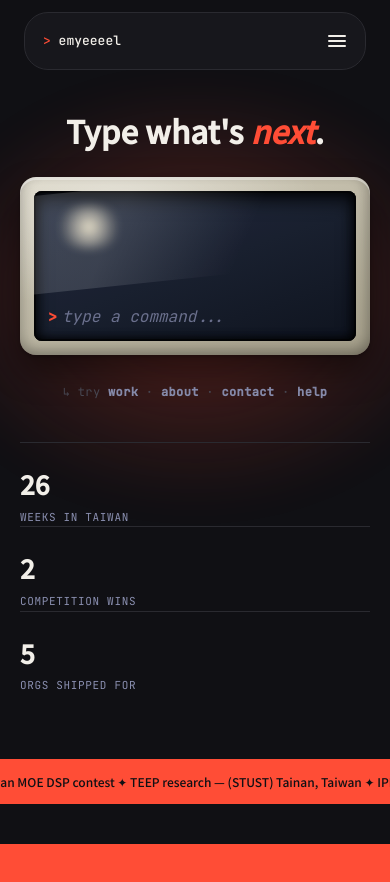
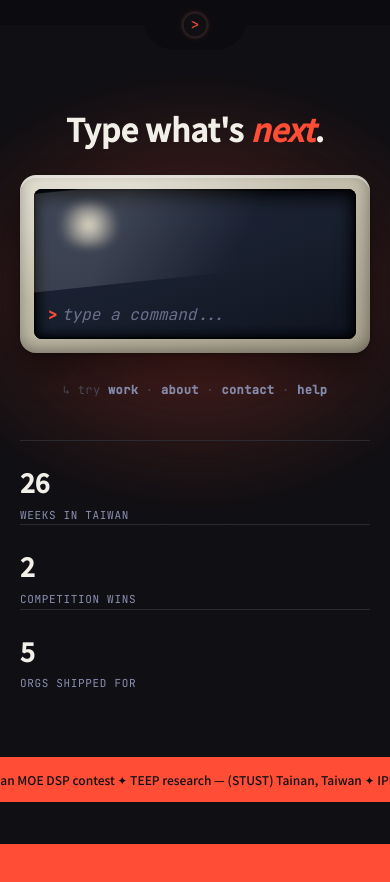
Before and after one commit to emyeeeel/emyeeeel-portfolio, a React (Vite) app: page / in a window 390 px wide. Shown: the top 882 px of the page. Built offline with nearby package versions, Linux system fonts and the light colour scheme; a web font is replaced by a local one.

Commit message:
added new nav component

```diff
--- /dev/null
+++ b/src/components/Layout.css
@@ -0,0 +1,3 @@
+.layout-main {
+  padding-top: 56px;
+}
--- a/src/components/Layout.jsx
+++ b/src/components/Layout.jsx
@@ -1,13 +1,14 @@
 import { Outlet } from "react-router-dom";
-import Nav from "./Nav.jsx";
+import NavNotch from "./NavNotch.jsx";
 import Contact from "./Contact.jsx";
 import Footer from "./Footer.jsx";
+import "./Layout.css";
 
 function Layout() {
   return (
     <>
-      <Nav />
-      <main>
+      <NavNotch />
+      <main className="layout-main">
         <Outlet />
       </main>
       <Contact />
--- /dev/null
+++ b/src/components/NavNotch.css
@@ -0,0 +1,166 @@
+.nav-notch__bg {
+  position: fixed;
+  top: 0;
+  left: 0;
+  width: 100%;
+  height: 25px;
+  background: #0c0c10;
+  z-index: 99;
+  pointer-events: none;
+}
+
+.nav-notch {
+  position: fixed;
+  top: 0;
+  left: 50%;
+  z-index: 100;
+  width: 106px;
+  max-width: calc(100vw - 32px);
+  overflow: hidden;
+  background: #0c0c10;
+  border-top: none;
+  border-radius: 0 0 34px 34px;
+  transform: translateX(-50%);
+  transition: width 420ms cubic-bezier(0.65, 0, 0.35, 1);
+}
+
+.nav-notch.is-open {
+  width: 560px;
+}
+
+.nav-notch__content {
+  display: grid;
+  grid-template-columns: 1fr auto 1fr;
+  align-items: center;
+  column-gap: 18px;
+  padding: 12px 18px;
+}
+
+.nav-notch__trigger {
+  display: flex;
+  align-items: center;
+  justify-content: center;
+  flex-shrink: 0;
+}
+
+.nav-notch__icon {
+  width: 22px;
+  height: 22px;
+  border-radius: 50%;
+  display: block;
+  box-shadow:
+    0 0 0 3px rgba(255, 255, 255, 0.05),
+    0 0 10px rgba(255, 77, 54, 0.2);
+  transition: box-shadow var(--transition-fast);
+}
+
+@media (hover: hover) {
+  .nav-notch__trigger:hover .nav-notch__icon {
+    box-shadow:
+      0 0 0 3px rgba(255, 255, 255, 0.08),
+      0 0 14px rgba(255, 77, 54, 0.4);
+  }
+}
+
+.nav-notch__side {
+  display: flex;
+  align-items: center;
+  gap: 16px;
+  min-width: 0;
+  overflow: hidden;
+  white-space: nowrap;
+  opacity: 0;
+  filter: blur(4px);
+  transition:
+    opacity 260ms ease,
+    filter 260ms ease,
+    transform 260ms ease;
+}
+
+.nav-notch__side--left {
+  justify-content: flex-end;
+  transform: scale(1.1) translateX(-10px);
+}
+
+.nav-notch__side--right {
+  justify-content: flex-start;
+  transform: scale(1.1) translateX(10px);
+}
+
+.nav-notch.is-open .nav-notch__side {
+  opacity: 1;
+  filter: blur(0);
+  transition-delay: 140ms;
+}
+
+.nav-notch.is-open .nav-notch__side--left {
+  transform: scale(1) translateX(0);
+}
+
+.nav-notch.is-open .nav-notch__side--right {
+  transform: scale(1) translateX(0);
+}
+
+.nav-notch__list {
+  display: flex;
+  align-items: center;
+  gap: 16px;
+  list-style: none;
+  margin: 0;
+  padding: 0;
+}
+
+.nav-notch__list a {
+  font-family: var(--font-mono);
+  font-size: 13px;
+  color: var(--body-on-ink);
+  transition: color var(--transition-fast);
+}
+
+@media (hover: hover) {
+  .nav-notch__list a:hover {
+    color: var(--coral);
+  }
+}
+
+.nav-notch__cta {
+  font-family: var(--font-body);
+  font-size: 13px;
+  font-weight: 600;
+  color: var(--ink);
+  background: var(--coral);
+  padding: 8px 16px;
+  border-radius: 999px;
+  white-space: nowrap;
+  transition: background var(--transition-fast);
+}
+
+@media (hover: hover) {
+  .nav-notch__cta:hover {
+    background: var(--bone);
+  }
+}
+
+@media (max-width: 560px) {
+  .nav-notch.is-open {
+    width: calc(100vw - 32px);
+  }
+
+  .nav-notch__content {
+    column-gap: 10px;
+  }
+
+  .nav-notch__side,
+  .nav-notch__list {
+    gap: 10px;
+  }
+
+  .nav-notch__list a {
+    font-size: 11.5px;
+  }
+
+  .nav-notch__cta {
+    padding: 7px 12px;
+    font-size: 11.5px;
+  }
+}
--- /dev/null
+++ b/src/components/NavNotch.jsx
@@ -0,0 +1,117 @@
+import { useEffect, useRef, useState } from "react";
+import { Link, useLocation } from "react-router-dom";
+import "./NavNotch.css";
+
+function NavNotch() {
+  const location = useLocation();
+  const isHome = location.pathname === "/";
+  const [open, setOpen] = useState(false);
+  const navRef = useRef(null);
+
+  // Close whenever the route (or hash) changes.
+  useEffect(() => {
+    setOpen(false);
+  }, [location.pathname, location.hash]);
+
+  useEffect(() => {
+    if (!open) return;
+
+    function handleKeyDown(event) {
+      if (event.key === "Escape") setOpen(false);
+    }
+
+    function handlePointerDown(event) {
+      if (navRef.current && !navRef.current.contains(event.target)) {
+        setOpen(false);
+      }
+    }
+
+    document.addEventListener("keydown", handleKeyDown);
+    document.addEventListener("pointerdown", handlePointerDown);
+    return () => {
+      document.removeEventListener("keydown", handleKeyDown);
+      document.removeEventListener("pointerdown", handlePointerDown);
+    };
+  }, [open]);
+
+  const closeMenu = () => setOpen(false);
+
+  return (
+    <>
+      <div className="nav-notch__bg" aria-hidden="true" />
+
+      <nav
+        className={`nav-notch${open ? " is-open" : ""}`}
+        ref={navRef}
+        onMouseEnter={() => setOpen(true)}
+        onMouseLeave={() => setOpen(false)}
+      >
+        <div className="nav-notch__content">
+          <div className="nav-notch__side nav-notch__side--left">
+            <ul className="nav-notch__list">
+              <li>
+                {isHome ? (
+                  <a href="#work" onClick={closeMenu}>
+                    work
+                  </a>
+                ) : (
+                  <Link to="/work" onClick={closeMenu}>
+                    work
+                  </Link>
+                )}
+              </li>
+              <li>
+                {isHome ? (
+                  <a href="#services" onClick={closeMenu}>
+                    services
+                  </a>
+                ) : (
+                  <Link to="/#services" onClick={closeMenu}>
+                    services
+                  </Link>
+                )}
+              </li>
+            </ul>
+          </div>
+
+          <button
+            type="button"
+            className="nav-notch__trigger"
+            aria-expanded={open}
+            aria-label={open ? "Close menu" : "Open menu"}
+            onClick={() => setOpen((value) => !value)}
+          >
+            <img
+              src="/assets/logo/logo-circle.png"
+              alt="emyeeeel — home"
+              className="nav-notch__icon"
+            />
+          </button>
+
+          <div className="nav-notch__side nav-notch__side--right">
+            <ul className="nav-notch__list">
+              <li>
+                {isHome ? (
+                  <a href="#about" onClick={closeMenu}>
+                    about
+                  </a>
+                ) : (
+                  <Link to="/about" onClick={closeMenu}>
+                    about
+                  </Link>
+                )}
+              </li>
+              <li>
+                <a href="#contact" onClick={closeMenu}>
+                  contact
+                </a>
+              </li>
+            </ul>
+          </div>
+        </div>
+      </nav>
+    </>
+  );
+}
+
+export default NavNotch;
```
